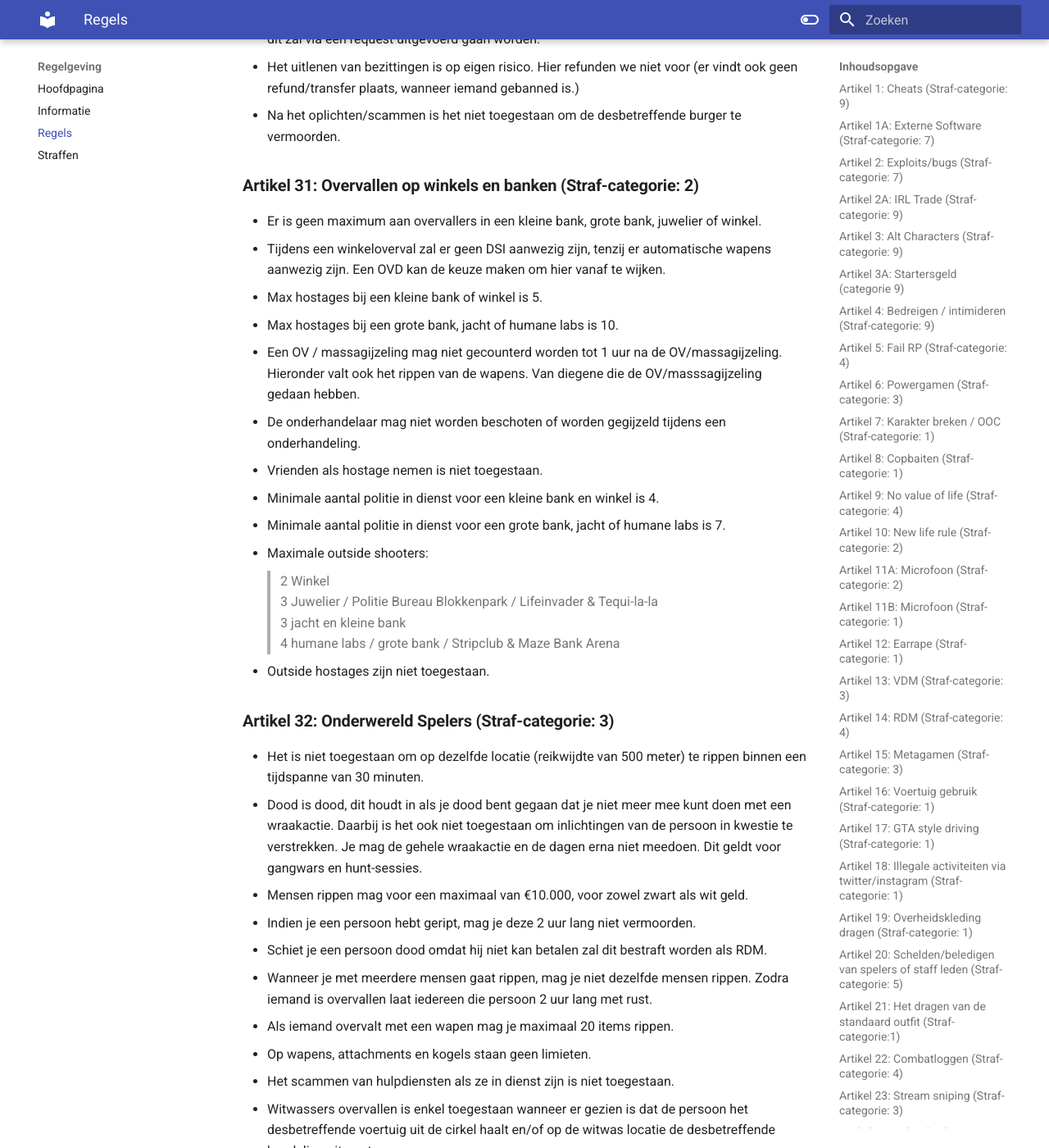
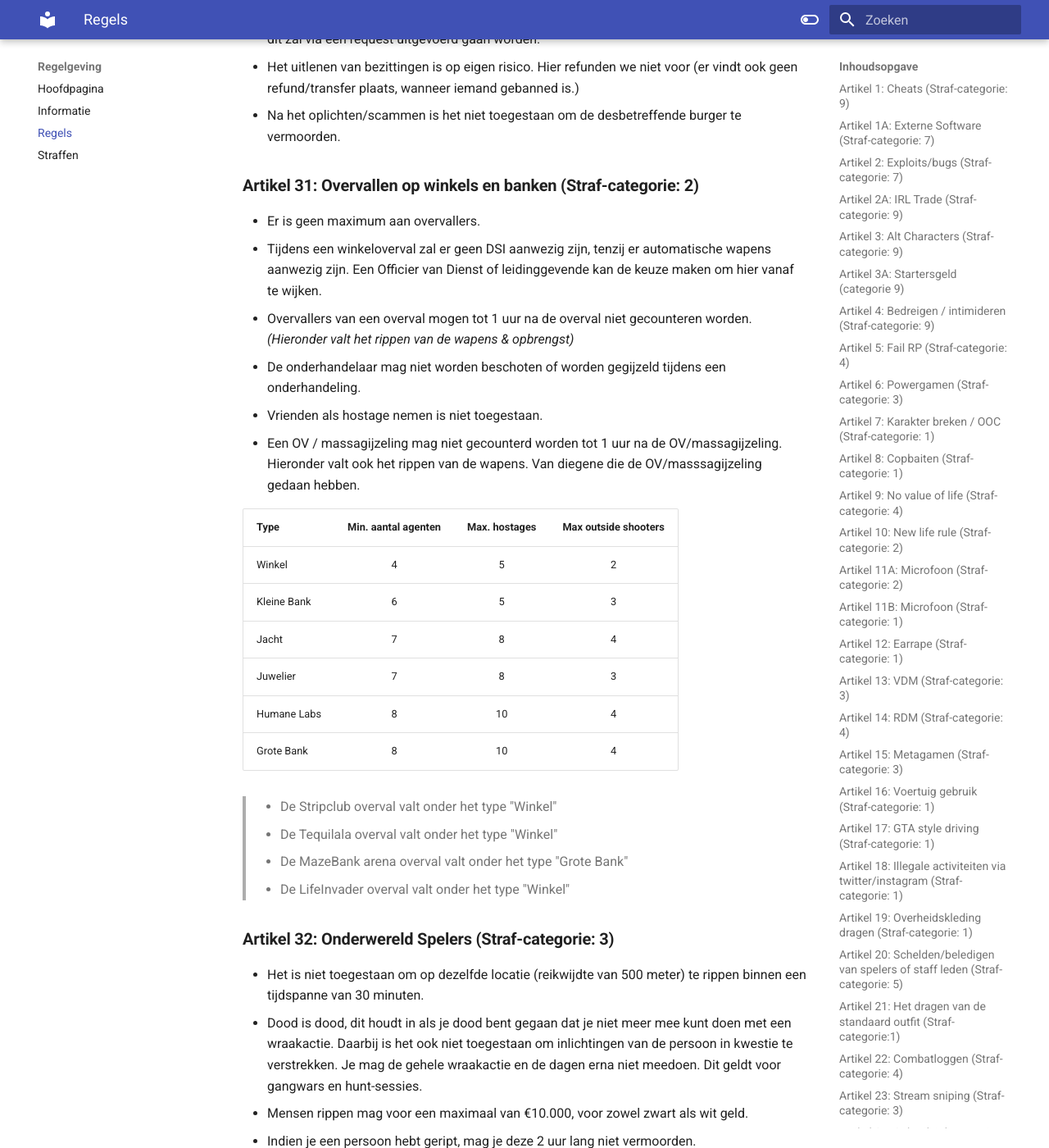
Before and after one commit to ZuiderVeenRP/apv, an MkDocs documentation site: the page built from docs/algemeen.md, in a window 1280 px wide and 1400 px high, scrolled down 12715 px. Shown: the whole window at 82% size. Built offline with MkDocs 1.6.1 and Material for MkDocs 9.7.7, drawn with Linux system fonts in a browser that asks for light colours; comment, search, counter and statistics services are not loaded.

Commit message:
Update algemeen.md

```diff
--- a/docs/algemeen.md
+++ b/docs/algemeen.md
@@ -281,21 +281,26 @@
 - Na het oplichten/scammen is het niet toegestaan om de desbetreffende burger te vermoorden.
 
 ### **Artikel 31: Overvallen op winkels en banken (Straf-categorie: 2)**
-- Er is geen maximum aan overvallers in een kleine bank, grote bank, juwelier of winkel.
-- Tijdens een winkeloverval zal er geen DSI aanwezig zijn, tenzij er automatische wapens aanwezig zijn. Een OVD kan de keuze maken om hier vanaf te wijken.
-- Max hostages bij een kleine bank of winkel is 5.
-- Max hostages bij een grote bank, jacht of humane labs is 10.
-- Een OV / massagijzeling mag niet gecounterd worden tot 1 uur na de OV/massagijzeling. Hieronder valt ook het rippen van de wapens. Van diegene die de OV/masssagijzeling gedaan hebben.
+- Er is geen maximum aan overvallers.
+- Tijdens een winkeloverval zal er geen DSI aanwezig zijn, tenzij er automatische wapens aanwezig zijn. Een Officier van Dienst of leidinggevende kan de keuze maken om hier vanaf te wijken.
+- Overvallers van een overval mogen tot 1 uur na de overval niet gecounteren worden. _(Hieronder valt het rippen van de wapens & opbrengst)_
 - De onderhandelaar mag niet worden beschoten of worden gegijzeld tijdens een onderhandeling.
 - Vrienden als hostage nemen is niet toegestaan.
-- Minimale aantal politie in dienst voor een kleine bank en winkel is 4.
-- Minimale aantal politie in dienst voor een grote bank, jacht of humane labs is 7.
-- Maximale outside shooters:
-> 2 Winkel </br>
-> 3 Juwelier / Politie Bureau Blokkenpark / Lifeinvader & Tequi-la-la </br>
-> 3 jacht en kleine bank </br>
-> 4 humane labs / grote bank / Stripclub & Maze Bank Arena </br>
-- Outside hostages zijn niet toegestaan.
+- Een OV / massagijzeling mag niet gecounterd worden tot 1 uur na de OV/massagijzeling. Hieronder valt ook het rippen van de wapens. Van diegene die de OV/masssagijzeling gedaan hebben.
+
+  | Type        | Min. aantal agenten | Max. hostages | Max outside shooters |
+  | :---------- | :-----------------: | :-----------: | :------------------: |
+  | Winkel      |          4          |       5       |          2           |
+  | Kleine Bank |          6          |       5       |          3           |
+  | Jacht       |          7          |       8       |          4           |
+  | Juwelier    |          7          |       8       |          3           |
+  | Humane Labs |          8          |      10       |          4           |
+  | Grote Bank  |          8          |      10       |          4           |
+
+  > - De Stripclub overval valt onder het type "Winkel"
+  > - De Tequilala overval valt onder het type "Winkel"
+  > - De MazeBank arena overval valt onder het type "Grote Bank"
+  > - De LifeInvader overval valt onder het type "Winkel"
 
 ### **Artikel 32: Onderwereld Spelers (Straf-categorie: 3)**
 - Het is niet toegestaan om op dezelfde locatie (reikwijdte van 500 meter) te rippen binnen een tijdspanne van 30 minuten.
```
